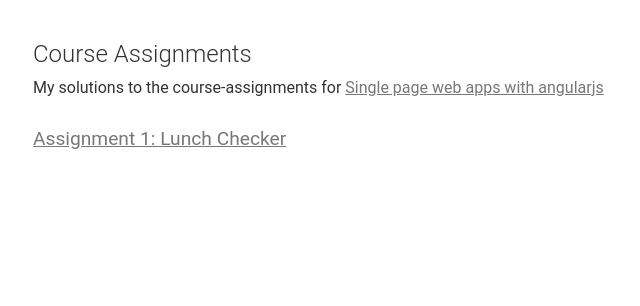
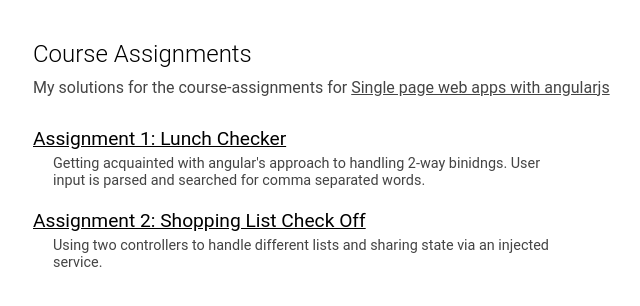
Before and after one commit to mdumke/angular_experiments, a plain HTML site: page index.html in a window 1280 px wide. Shown: the whole page, without its empty margins (157-797 px from the left). Drawn offline with Linux system fonts and the light colour scheme.

Commit message:
update assignments-page

```diff
--- a/index.html
+++ b/index.html
@@ -13,11 +13,15 @@
     body {
       font-family: roboto, sans-serif;
       font-size: 1.2rem;
-      color: #333;
+      color: #444;
     }
 
     a {
-      color: #777;
+      color: #444;
+    }
+
+    a:hover {
+      color: #666;
     }
 
     .assignments {
@@ -31,6 +35,7 @@
       font-weight: 300;
       font-size: 1.5rem;
       margin-bottom: 10px;
+      color: #000;
     }
 
     .assignments__description {
@@ -42,6 +47,25 @@
       list-style: none;
     }
 
+    .assignments__list-item {
+      margin-bottom: 20px;
+    }
+
+    .assignments__item-link {
+      color: #000;
+    }
+
+    .assignments__item-link:hover {
+      color: #555;
+    }
+
+    .assignments__item-description {
+      font-size: 0.9rem;
+      margin-top: 5px;
+      padding-left: 20px;
+      max-width: 500px;
+    }
+
   </style>
 
 </head>
@@ -51,14 +75,32 @@
   <div class="assignments">
     <h1 class="assignments__title">Course Assignments</h1>
 
-    <p class="assignments__description">My solutions to the course-assignments for
+    <p class="assignments__description">My solutions for the course-assignments for
       <a href="https://www.coursera.org/learn/single-page-web-apps-with-angularjs">
         Single page web apps with angularjs
       </a>
     </p>
 
     <ul class="assignments__listing">
-      <li><a href="assignment1/index.html">Assignment 1: Lunch Checker</a></li>
+      <li class="assignments__list-item">
+        <a class="assignments__item-link" href="assignment1/index.html">
+          Assignment 1: Lunch Checker
+        </a>
+        <p class="assignments__item-description">
+          Getting acquainted with angular's approach to handling 2-way binidngs.
+          User input is parsed and searched for comma separated words.
+        </p>
+      </li>
+
+      <li class="assignments__list-item">
+        <a class="assignments__item-link" href="assignment2/index.html">
+          Assignment 2: Shopping List Check Off
+        </a>
+        <p class="assignments__item-description">
+          Using two controllers to handle different lists and sharing state
+          via an injected service.
+        </p>
+      </li>
     </ul>
   </div>
 
```
Also changed, not shown: assignment2/assets/scripts/app.js (+4 -4 lines).
